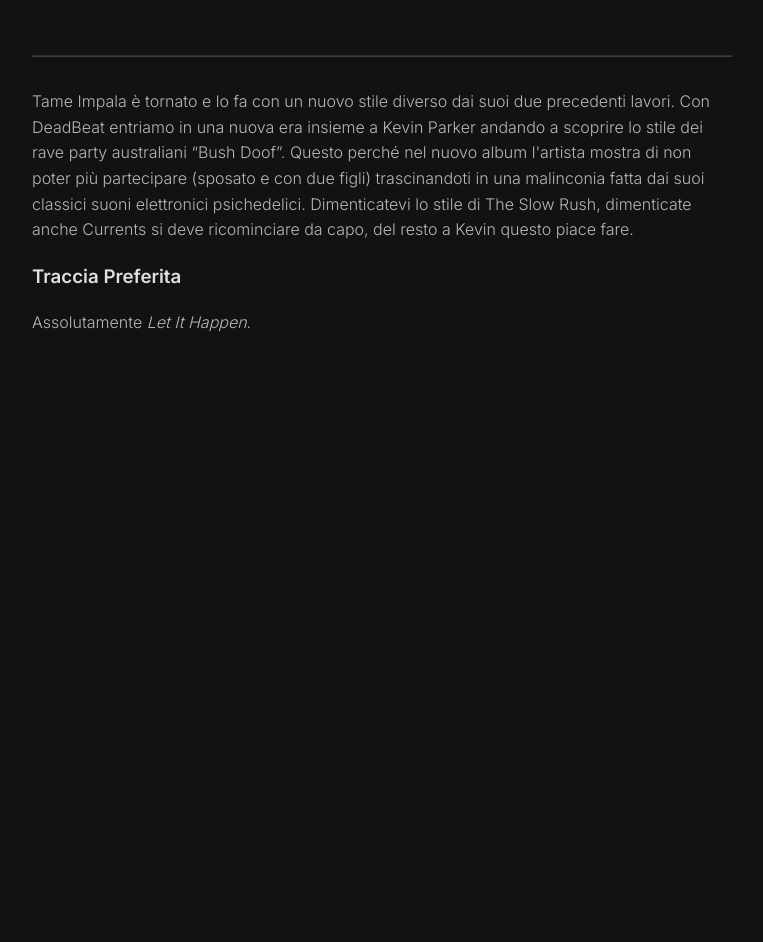
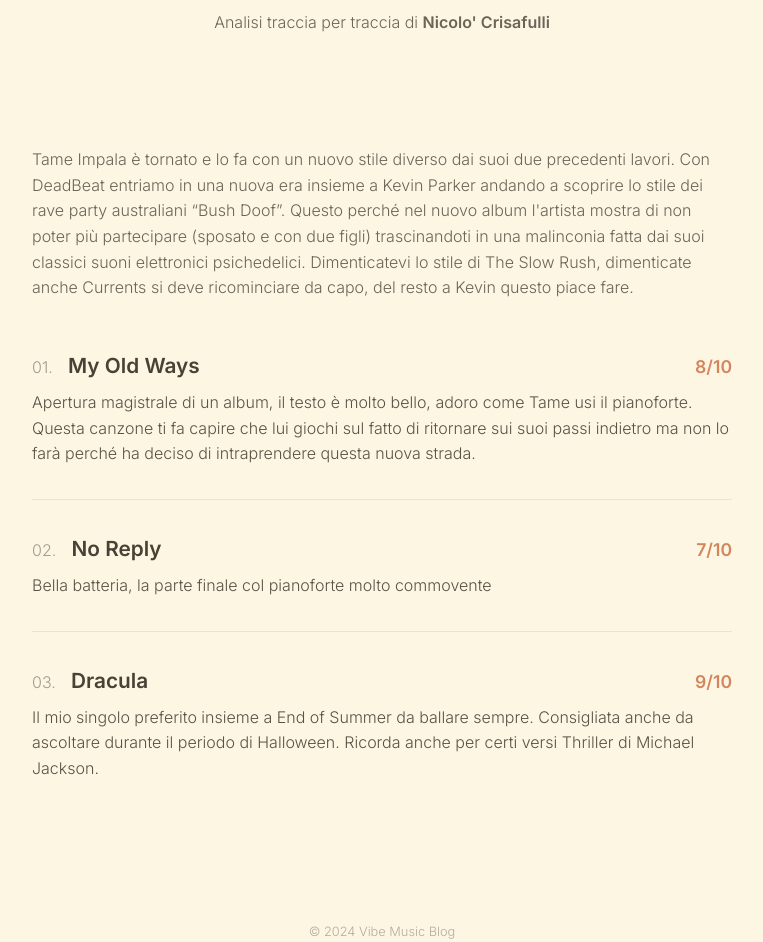
Before and after one commit to Crisa221/vibe_music_reviews, a plain HTML site: page recensioni/album-1.html in a window 1280 px wide. Shown: the part 341-1283 px from the top of the page, without its empty margins (258-1021 px from the left). Before the commit the page ends 800 px from the top, so only its background shows below. Drawn offline with Linux system fonts and the light colour scheme.

Commit message:
Update the css and the style of pages

```diff
--- a/recensioni/album-1.html
+++ b/recensioni/album-1.html
@@ -9,30 +9,69 @@
 </head>
 <body>
 
-    <div style="max-width: 700px; margin: 0 auto; padding: 2rem;">
-        <a href="../index.html" class="btn">← Torna alla Home</a>
+    <article class="review-container">
 
-        <header style="margin-top: 2rem;">
-            <span class="tag">Voto: 7.5/10</span>
+        <a href="../index.html" class="btn" style="margin-bottom: 2rem;">&larr; Torna alla Home</a>
+
+        <header class="review-header">
+            <div class="rating-badge">Media: 7.5</div>
             <h1>Tame Impala - DeadBeat</h1>
-            <p>Scritto da: <strong>Nicolò Crisafulli</strong></p>
+            <p>Analisi traccia per traccia di <strong>Nicolo' Crisafulli</strong></p>
         </header>
 
-        <hr style="opacity: 0.2; margin: 2rem 0;">
+        <div class="review-body">
+            <p>
+                Tame Impala è tornato e lo fa con un nuovo stile diverso dai suoi due precedenti lavori.
+                Con DeadBeat entriamo in una nuova era insieme a Kevin Parker andando a scoprire lo stile dei rave party australiani “Bush Doof”.
+                Questo perché nel nuovo album l'artista mostra di non poter più partecipare (sposato e con due figli) trascinandoti in una malinconia
+                fatta dai suoi classici suoni elettronici psichedelici.
+                Dimenticatevi lo stile di The Slow Rush, dimenticate anche Currents si deve ricominciare da capo, del resto a Kevin questo piace fare.
+            </p>
+        </div>
 
-        <article>
-            <p>Tame Impala è tornato e lo fa con un nuovo stile diverso dai suoi due precedenti lavori.
-                Con DeadBeat entriamo in una nuova era insieme a Kevin Parker andando a scoprire lo stile dei rave party australiani “Bush Doof”.
-                Questo perché nel nuovo album l'artista mostra di non poter più partecipare (sposato e con due figli) trascinandoti
-                in una malinconia fatta dai suoi classici suoni elettronici psichedelici.
-                Dimenticatevi lo stile di The Slow Rush, dimenticate anche Currents si deve ricominciare da capo,
-                del resto a Kevin questo piace fare.
-            </p>
+        <div class="track-list-container">
 
-            <h3>Traccia Preferita</h3>
-            <p>Assolutamente <em>Let It Happen</em>.</p>
-        </article>
-    </div>
+            <div class="track-item">
+                <div class="track-header">
+                    <h3 class="track-title"><span class="track-number">01.</span> My Old Ways</h3>
+                    <span class="track-rating">8/10</span>
+                </div>
+                <p class="track-review">
+                    Apertura magistrale di un album, il testo è molto bello, adoro come Tame usi il pianoforte.
+                    Questa canzone ti fa capire che lui giochi sul fatto di ritornare sui suoi passi indietro ma
+                    non lo farà perché ha deciso di intraprendere questa nuova strada.
+                </p>
+            </div>
+
+            <div class="track-item">
+                <div class="track-header">
+                    <h3 class="track-title"><span class="track-number">02.</span> No Reply</h3>
+                    <span class="track-rating">7/10</span>
+                </div>
+                <p class="track-review">
+                    Bella batteria, la parte finale col pianoforte molto commovente
+                </p>
+            </div>
+
+            <div class="track-item">
+                <div class="track-header">
+                    <h3 class="track-title"><span class="track-number">03.</span> Dracula</h3>
+                    <span class="track-rating">9/10</span>
+                </div>
+                <p class="track-review">
+                    Il mio singolo preferito insieme a End of Summer da ballare sempre.
+                    Consigliata anche da ascoltare durante il periodo di Halloween.
+                    Ricorda anche per certi versi Thriller di Michael Jackson.
+                </p>
+            </div>
+
+            </div>
+
+    </article>
+
+    <footer>
+        <p>&copy; 2024 Vibe Music Blog</p>
+    </footer>
 
 </body>
 </html>
--- a/style.css
+++ b/style.css
@@ -1,8 +1,17 @@
 :root {
-    --bg-color: #121212;
-    --card-bg: #1e1e1e;
-    --text-main: #e0e0e0;
-    --accent: #bb86fc; /* Un viola neon leggero */
+    /* Sfondo: Un crema caldo, come carta antica */
+    --bg-color: #fdf6e3;
+
+    /* Card: Un bianco leggermente più caldo per staccare dal fondo */
+    --card-bg: #ffffff;
+
+    /* Testo: Un marrone scuro/grigio, molto più riposante del nero */
+    --text-main: #4a4036;
+
+    /* Accento: Un terracotta/arancio bruciato per i dettagli */
+    --accent: #d3865e;
+
+    /* Font: Manteniamo quello pulito */
     --font: 'Inter', sans-serif;
 }
 
@@ -39,11 +48,14 @@
     border-radius: 12px;
     overflow: hidden;
     transition: transform 0.3s ease, box-shadow 0.3s ease;
+    /* Aggiungiamo un bordo sottilissimo per definire meglio la card sul chiaro */
+    border: 1px solid rgba(0,0,0,0.05);
 }
 
 .card:hover {
     transform: translateY(-5px);
-    box-shadow: 0 10px 20px rgba(0,0,0,0.5);
+    /* Un'ombra più calda e diffusa */
+    box-shadow: 0 15px 30px rgba(74, 64, 54, 0.15);
 }
 
 .card-image {
@@ -71,8 +83,8 @@
     display: inline-block;
     margin-top: 1rem;
     text-decoration: none;
-    color: var(--text-main);
-    border: 1px solid var(--text-main);
+    color: var(--text-main); /* Colore testo scuro */
+    border: 1px solid var(--text-main); /* Bordo scuro */
     padding: 0.5rem 1rem;
     border-radius: 20px;
     font-size: 0.9rem;
@@ -82,7 +94,120 @@
 .btn:hover {
     background-color: var(--accent);
     border-color: var(--accent);
-    color: #000;
+    color: #fff; /* Testo bianco quando ci passi sopra */
 }
 
 footer { text-align: center; padding: 2rem; opacity: 0.5; font-size: 0.8rem; }
+
+/* Assicurati che l'immagine riempia tutto lo spazio disponibile */
+.card-image img {
+    width: 100%;
+    height: 100%;
+    object-fit: cover; /* <-- QUESTA è la chiave! */
+    display: block;
+}
+
+/* --- Stili per la Pagina Recensione --- */
+
+/* Il contenitore del testo: più stretto per leggere meglio */
+.review-container {
+    max-width: 700px;
+    margin: 4rem auto; /* Più spazio sopra e sotto */
+    padding: 0 20px;
+}
+
+/* Header della recensione */
+.review-header {
+    text-align: center;
+    margin-bottom: 3rem;
+}
+
+.review-header h1 {
+    font-size: 3rem;
+    color: var(--text-main);
+    margin-bottom: 0.5rem;
+}
+
+/* Il badge del voto */
+.rating-badge {
+    background-color: var(--accent);
+    color: #fff;
+    padding: 5px 15px;
+    border-radius: 50px;
+    font-weight: bold;
+    font-size: 1.2rem;
+    display: inline-block;
+    margin-bottom: 1rem;
+    box-shadow: 0 4px 10px rgba(211, 134, 94, 0.3); /* Ombra leggera color terracotta */
+}
+
+/* Una citazione elegante per spezzare il testo */
+blockquote {
+    border-left: 5px solid var(--accent);
+    margin: 2rem 0;
+    padding: 1rem 2rem;
+    background-color: rgba(255, 255, 255, 0.5); /* Sfondo leggerissimo */
+    font-style: italic;
+    font-size: 1.2rem;
+    color: #6d5f50; /* Un marrone leggermente più chiaro */
+}
+
+/* Stile per la "Traccia Preferita" o liste */
+.track-list {
+    background-color: var(--card-bg);
+    padding: 2rem;
+    border-radius: 12px;
+    border: 1px solid rgba(0,0,0,0.05);
+    margin-top: 2rem;
+}
+
+/* --- Stili per il Track-by-Track --- */
+
+.track-list-container {
+    margin-top: 3rem;
+}
+
+.track-item {
+    margin-bottom: 2rem;
+    padding-bottom: 2rem;
+    border-bottom: 1px solid rgba(74, 64, 54, 0.1); /* Una linea sottile separatrice */
+}
+
+/* Toglie la linea all'ultimo brano */
+.track-item:last-child {
+    border-bottom: none;
+}
+
+.track-header {
+    display: flex;
+    justify-content: space-between; /* Titolo a sx, Voto a dx */
+    align-items: baseline; /* Allinea il testo sulla base */
+    margin-bottom: 0.5rem;
+}
+
+.track-title {
+    font-size: 1.3rem;
+    margin: 0;
+    color: var(--text-main);
+    font-weight: 600;
+}
+
+.track-number {
+    opacity: 0.5;
+    margin-right: 10px;
+    font-size: 1rem;
+    font-weight: 300;
+}
+
+.track-rating {
+    color: var(--accent); /* Color terracotta */
+    font-weight: bold;
+    font-size: 1.1rem;
+}
+
+/* Il testo della recensione del singolo brano */
+.track-review {
+    font-size: 1rem;
+    opacity: 0.9;
+    margin: 0;
+}
```
Also changed, not shown: index.html (+2 -2 lines), img/deadbeat_cover.webp (added), img/man_best_friend.avif (added).
